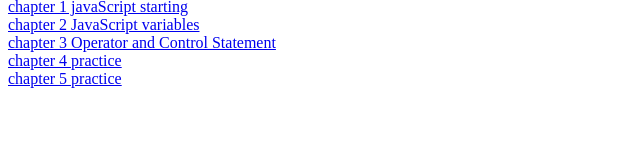
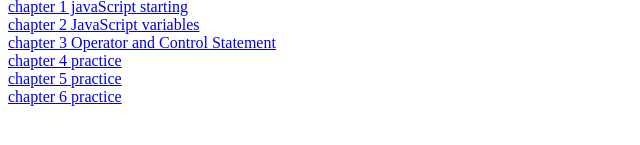
Before and after one commit to ZIZONyunjae/web2025, a plain HTML site: page index.html in a window 1280 px wide. Shown: the part 113-258 px from the top of the page, without its empty margins (0-640 px from the left). Drawn offline with Linux system fonts and the light colour scheme.

Commit message:
Update index.html

```diff
--- a/index.html
+++ b/index.html
@@ -11,5 +11,6 @@
     <a href="chapter3.html">chapter 3 Operator and Control Statement</a><br>
     <a href="chapter4.html">chapter 4 practice</a><br>
     <a href="chapter5.html">chapter 5 practice</a><br>
+    <a href="chapter6.html">chapter 6 practice</a><br>
   </BODY>
 </HTML>
```
